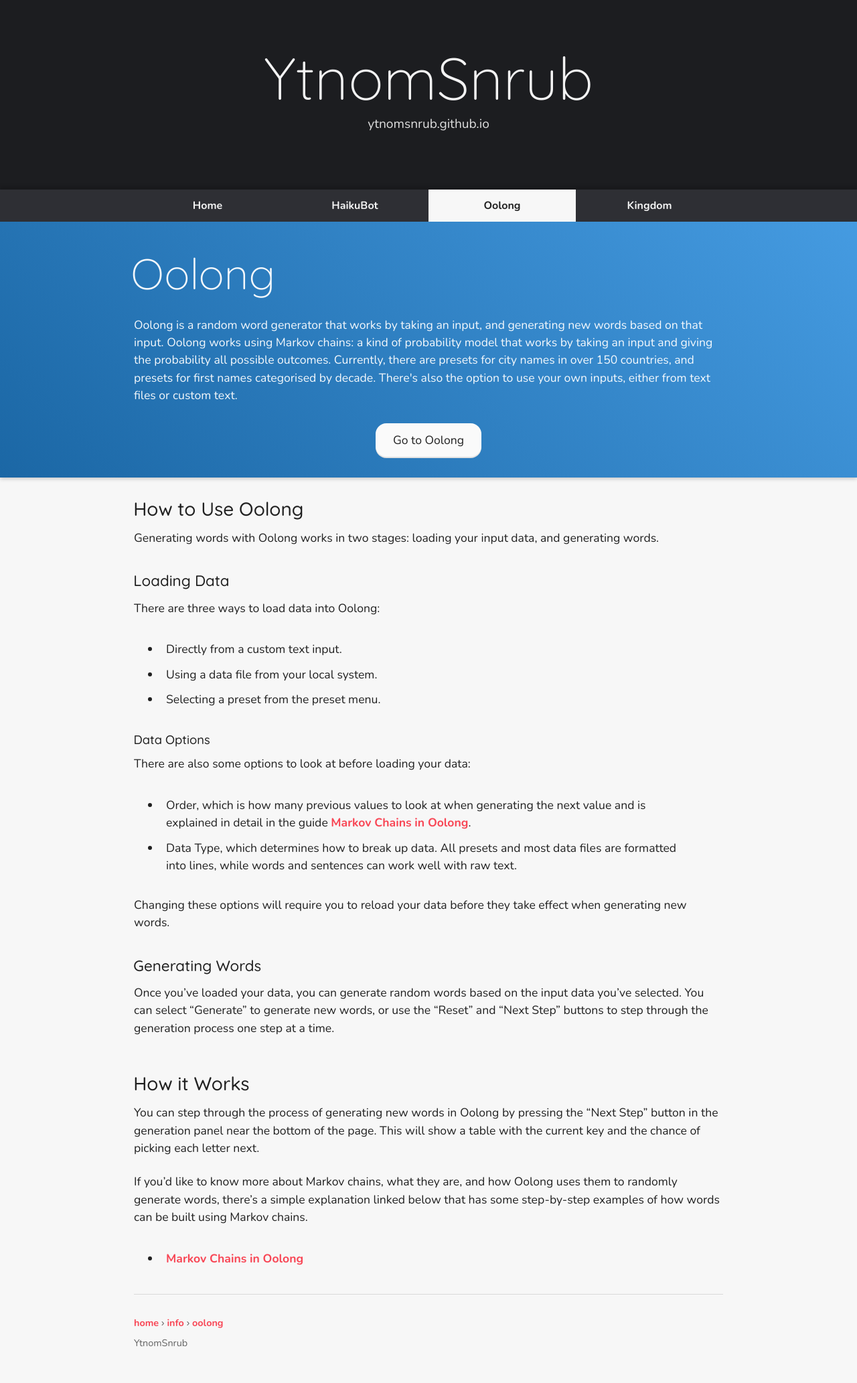
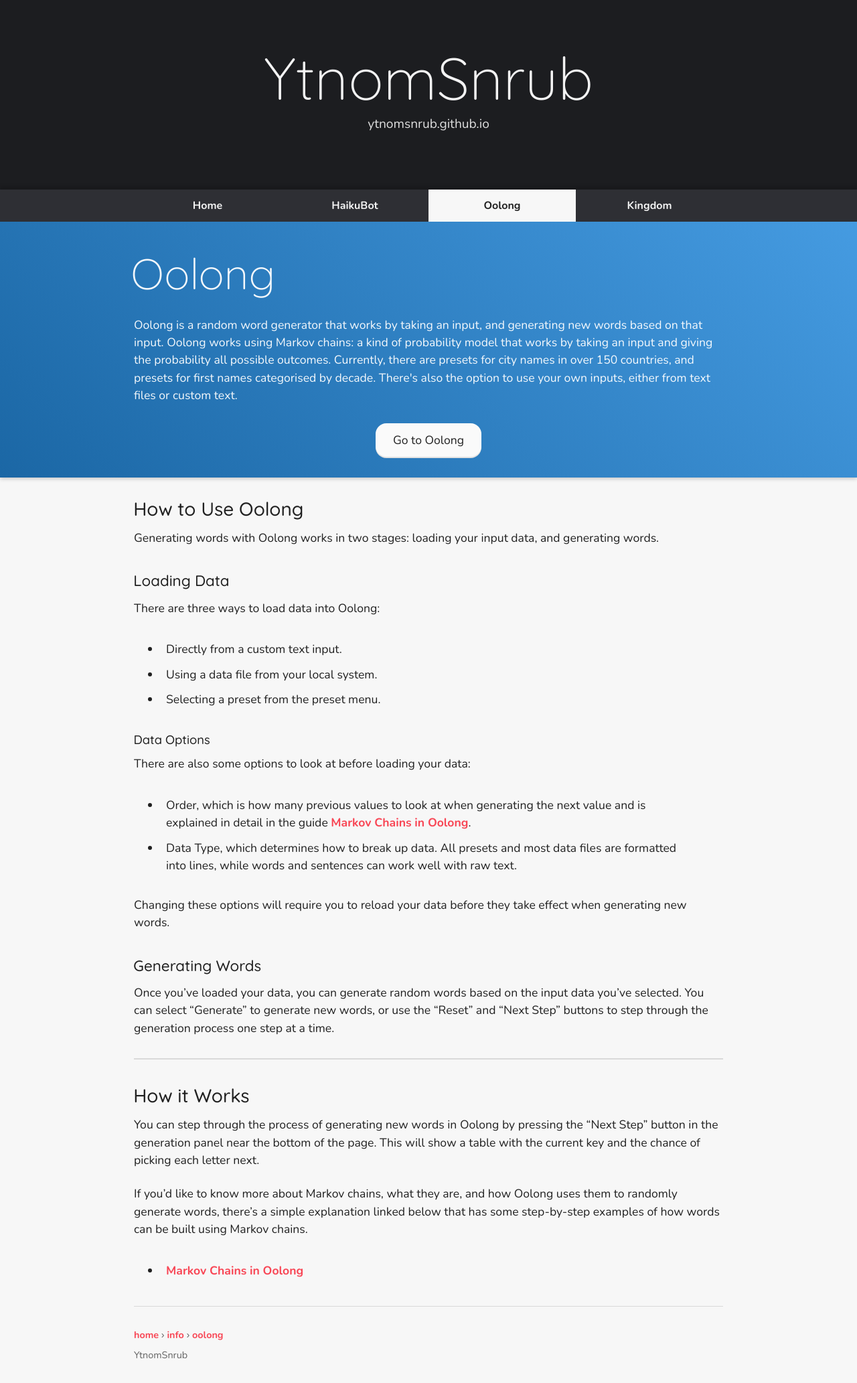
Before and after one commit to YtnomSnrub/ytnomsnrub.github.io, a Jekyll site: the page built from info/oolong/index.md, in a window 1280 px wide. Shown: the whole page at 67% size. Built offline with Jekyll 4.4.1, drawn with Linux system fonts in a browser that asks for light colours; nearby versions of some CDN libraries; our own code applies the rules of GitHub Pages for plain Markdown files.

Commit message:
Added horizontal rule to oolong info

```diff
--- a/_scss/page/content.scss
+++ b/_scss/page/content.scss
@@ -113,6 +113,13 @@ img {
     }
 }
 
+hr {
+    margin: 0.5rem 0;
+
+    border: none;
+    border-top: 2px solid $border-color;
+}
+
 .site-footer {
     margin-top: 0.5rem;
     padding-top: 2rem;
--- a/info/oolong/index.md
+++ b/info/oolong/index.md
@@ -29,6 +29,8 @@ Changing these options will require you to reload your data before they take eff
 
 Once you've loaded your data, you can generate random words based on the input data you've selected. You can select "Generate" to generate new words, or use the "Reset" and "Next Step" buttons to step through the generation process one step at a time.
 
+---
+
 ## How it Works
 
 You can step through the process of generating new words in Oolong by pressing the "Next Step" button in the generation panel near the bottom of the page. This will show a table with the current key and the chance of picking each letter next.
```
Also changed, not shown: .markdownlint.json (added).
